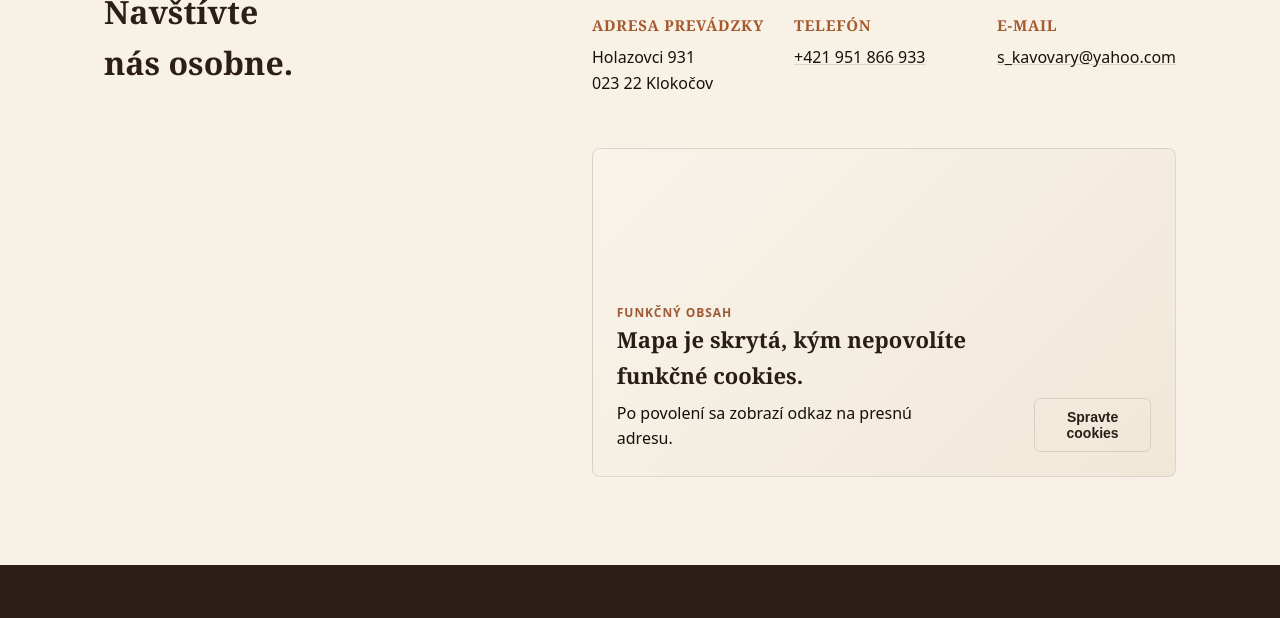
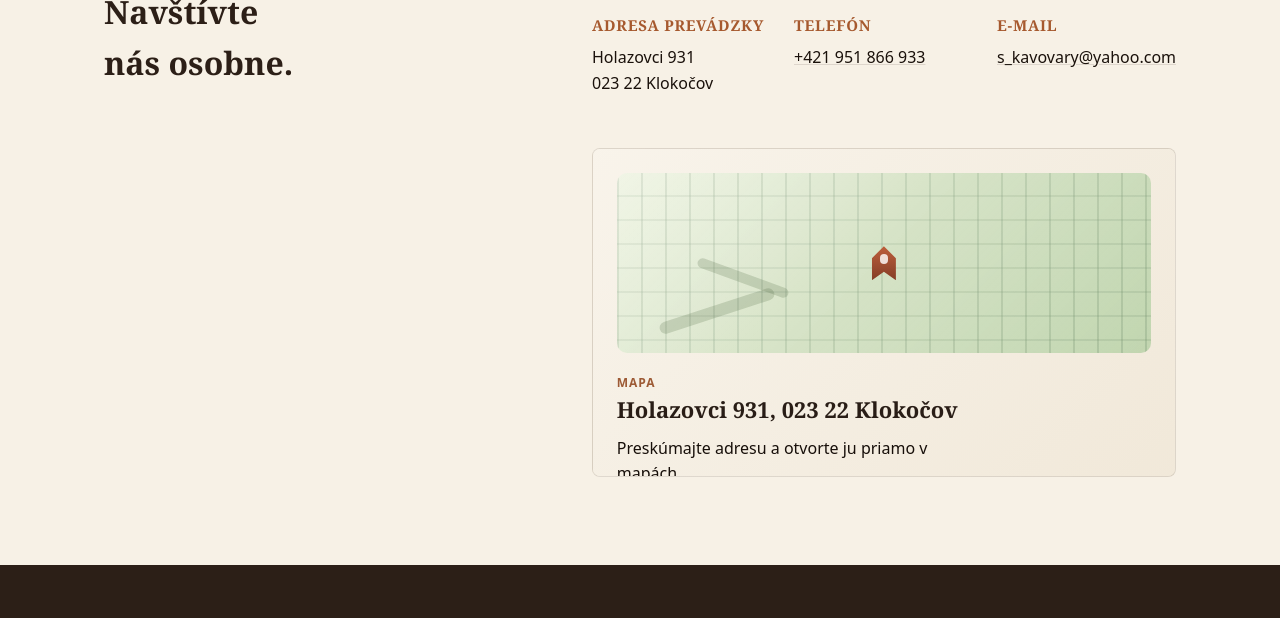
Before and after one commit to AlexOzaniak/s-kavovary, a plain HTML site: page frontend/index.html in a window 1280 px wide. Shown: the part 3517-4135 px from the top of the page. Drawn offline with Linux system fonts and the light colour scheme.

Commit message:
opravena mapa

```diff
--- a/frontend/script.js
+++ b/frontend/script.js
@@ -369,16 +369,19 @@ function renderFunctionalEmbeds() {
   document.querySelectorAll("[data-consent-embed='functional']").forEach((container) => {
     const mapUrl = container.getAttribute("data-embed-url") || SITE_CONFIG.map?.embedUrl || SITE_CONFIG.map?.directionsUrl;
 
-    if (hasConsent("functional") && mapUrl) {
+    if (mapUrl) {
       container.innerHTML = `
-        <div class="map-preview">
+        <a class="map-preview" href="${mapUrl}" target="_blank" rel="noopener noreferrer">
+          <div class="map-preview__visual" aria-hidden="true">
+            <span class="map-preview__pin"></span>
+          </div>
           <div class="map-preview__content">
             <p class="consent-embed-placeholder__eyebrow">Mapa</p>
             <h3>Holazovci 931, 023 22 Klokočov</h3>
-            <p>Otvoríme vám presnú adresu priamo v mapách, aby ste ju ľahko našli.</p>
+            <p>Preskúmajte adresu a otvorte ju priamo v mapách.</p>
           </div>
-          <a class="btn btn-primary btn-small" href="${mapUrl}" target="_blank" rel="noopener noreferrer">Otvoriť na mape</a>
-        </div>
+          <span class="btn btn-primary btn-small">Otvoriť na mape</span>
+        </a>
       `;
       return;
     }
@@ -387,10 +390,9 @@ function renderFunctionalEmbeds() {
       <div class="consent-embed-placeholder">
         <div>
           <p class="consent-embed-placeholder__eyebrow">Funkčný obsah</p>
-          <h3>Mapa je skrytá, kým nepovolíte funkčné cookies.</h3>
-          <p>Po povolení sa zobrazí odkaz na presnú adresu.</p>
+          <h3>Mapa je momentálne nedostupná.</h3>
+          <p>Skúste ju otvoriť priamo v mapách.</p>
         </div>
-        <button type="button" class="btn btn-ghost btn-small" data-open-cookie-settings>Spravte cookies</button>
       </div>
     `;
   });
--- a/frontend/style.css
+++ b/frontend/style.css
@@ -351,6 +351,63 @@ p{margin:0 0 1em;color:var(--text-body);font-weight:400;}
   justify-content:space-between;
   gap:20px;
   background:linear-gradient(135deg, rgba(247,241,230,0.96), rgba(239,229,211,0.9));
+  color:var(--ink);
+  text-decoration:none;
+  transition:transform .2s ease, box-shadow .2s ease;
+}
+.map-preview:hover{
+  transform:translateY(-2px);
+  box-shadow:inset 0 0 0 1px rgba(117, 77, 34, 0.1);
+}
+.map-preview__visual{
+  min-height:180px;
+  border-radius:10px;
+  background:
+    linear-gradient(135deg, rgba(255,255,255,0.45), rgba(255,255,255,0.1)),
+    linear-gradient(90deg, rgba(68,111,65,0.22) 0 8%, transparent 8% 100%),
+    linear-gradient(0deg, rgba(68,111,65,0.15) 0 8%, transparent 8% 100%),
+    linear-gradient(135deg, #dfe9ca 0%, #c1d6a8 48%, #b6d0a0 100%);
+  background-size:100% 100%, 24px 24px, 24px 24px, 100% 100%;
+  position:relative;
+  overflow:hidden;
+}
+.map-preview__visual::before,
+.map-preview__visual::after{
+  content:"";
+  position:absolute;
+  background:rgba(66,96,50,0.2);
+  border-radius:999px;
+}
+.map-preview__visual::before{
+  inset:auto auto 36px 40px;
+  width:120px;
+  height:12px;
+  transform:rotate(-18deg);
+}
+.map-preview__visual::after{
+  inset:auto auto 70px 78px;
+  width:96px;
+  height:10px;
+  transform:rotate(20deg);
+}
+.map-preview__pin{
+  position:absolute;
+  top:50%;
+  left:50%;
+  width:24px;
+  height:34px;
+  transform:translate(-50%, -50%);
+  background:linear-gradient(180deg, #c95c35 0%, #8f3d22 100%);
+  clip-path:polygon(50% 0%, 100% 35%, 100% 100%, 50% 75%, 0% 100%, 0% 35%);
+  box-shadow:0 10px 24px rgba(75, 31, 15, 0.24);
+}
+.map-preview__pin::after{
+  content:"";
+  position:absolute;
+  inset:8px 8px auto;
+  height:10px;
+  border-radius:999px;
+  background:rgba(255,255,255,0.8);
 }
 .map-preview__content h3{
   font-size:22px;
```
